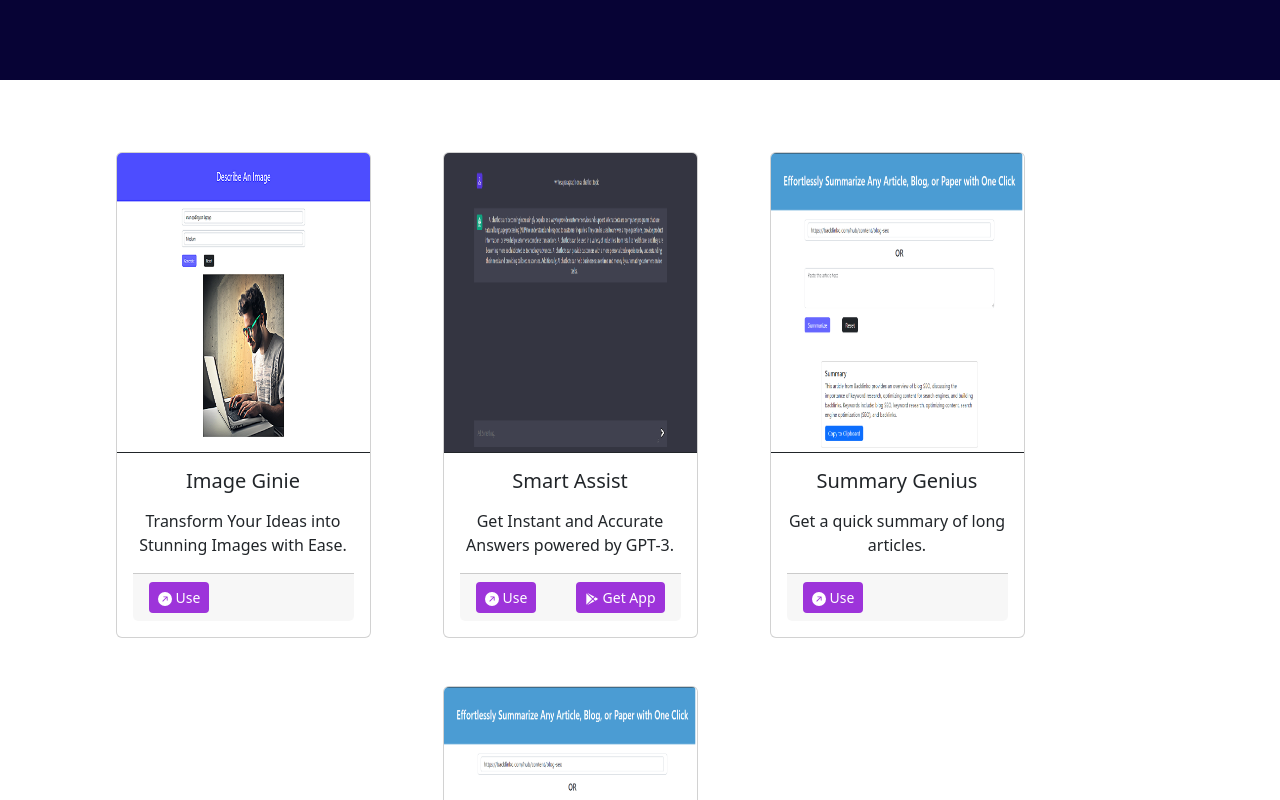
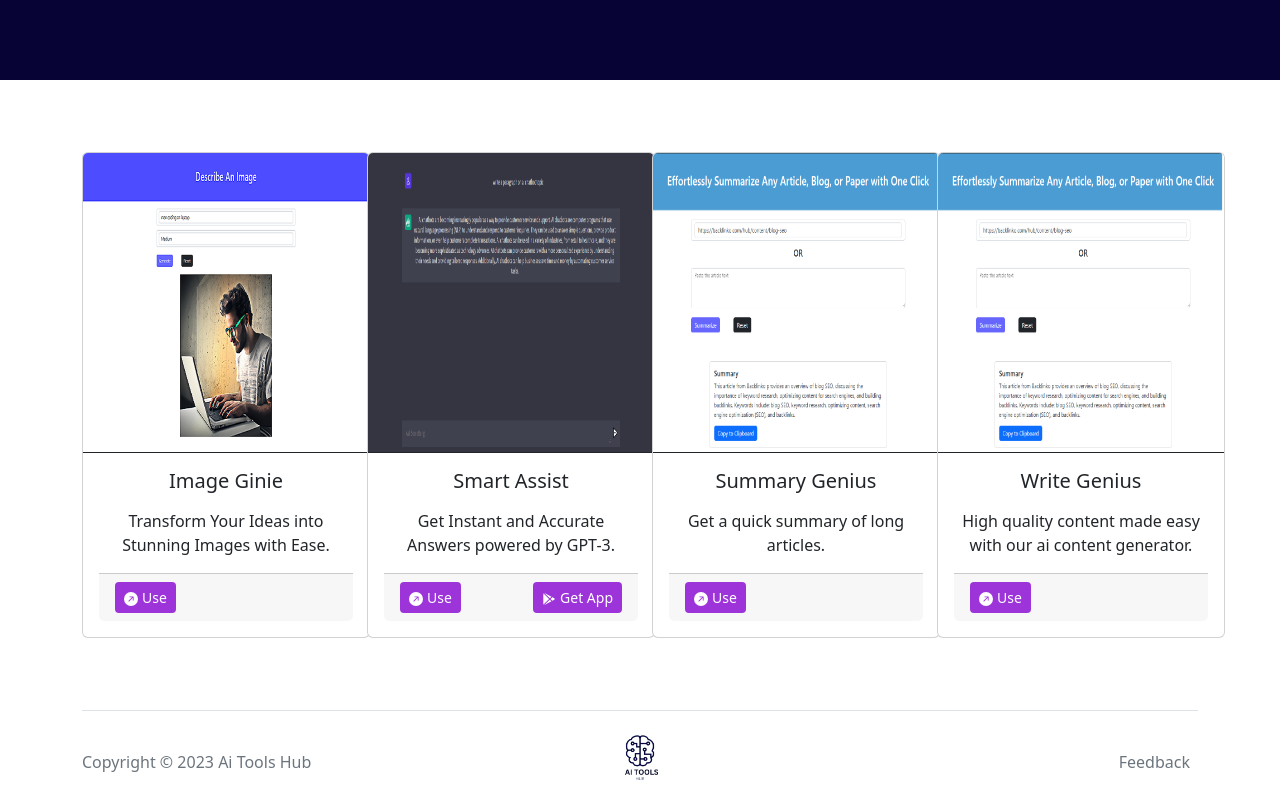
Before and after one commit to ubaid541/ai-tool-hub, a React (Vite) app: page / in a window 1280 px wide. Shown: the part 480-1280 px from the top of the page. Built offline with nearby package versions, Linux system fonts and the light colour scheme.

Commit message:
ui changes in app list

```diff
--- /dev/null
+++ b/index.css
@@ -0,0 +1,4 @@
+body{
+    margin: 0;
+    padding: 0;
+}
--- a/src/main.jsx
+++ b/src/main.jsx
@@ -2,7 +2,7 @@
 import ReactDOM from 'react-dom/client'
 import App from './App'
 import { AuthContextProvider } from './context/AuthContext'
-// import './index.css'
+import '../index.css'
 
 ReactDOM.createRoot(document.getElementById('root')).render(
   <AuthContextProvider>
--- a/src/pages/home/Home.jsx
+++ b/src/pages/home/Home.jsx
@@ -7,6 +7,7 @@
 import summarizer from "../../assets/images/app-img/summarizer.png"
 import "../../components/GlobalCss.css"
 import { Header } from '../../components';
+import { Link } from 'react-router-dom';
 
 
 const Home = () => {
@@ -44,41 +45,42 @@
       img:summarizer,
       // link:"https://summary-genius.netlify.app/"
       link:"app/writeGenius"
-    }
+    },
+
   ]
   return (
     <>
 
 <section id='app_list' className='my-5'>
-             <div className='row d-flex justify-content-center container'>
-          {
-            appData?.map((app,index)=>(
-              <div className='app card-group col-lg-3 col-md-4 col-12 text-center mx-4 my-4'>
-          <div key={appData?.id} className="card mx-auto" style={{width:"18rem"}}>
+  <div className='container'>
+    <div className='row justify-content-center'>
+      {appData?.map((app, index) => (
+        <div className='col-lg-3 col-md-4 col-12 text-center my-4' key={index}>
+          <div className="card mx-auto" style={{ width: "18rem" }}>
+            <img src={app?.img} className="card-img-top img-fluid border-bottom border-dark" alt="app image" style={{ height: "300px", width: "300px" }} />
 
-            <img src={app?.img} className="card-img-top img-fluid  border-bottom border-dark" alt="app image" style={{height:"300px",width:"300px"}}
-  />
-
-{/* apps list */}
             <div className="card-body">
               <h5 className="card-title mb-3">{app?.heading}</h5>
               <p className="card-text">{app?.desc}</p>
               <div className='card-footer d-flex justify-content-between'>
-   <a href={app.link} className="btn btn-sm me-2" >
-    <BsFillArrowUpRightCircleFill className='me-1'/>Use</a>
-    {app?.appLink &&(
-       <a href={app?.appLink} className="btn btn-sm" target="_blank"><IoLogoGooglePlaystore className="me-1"/>Get App</a>
-
-    )
-    }
+                <Link href={app.link} className="btn btn-sm me-2">
+                  <BsFillArrowUpRightCircleFill className='me-1' />Use
+                </Link>
+                {app?.appLink && (
+                  <a href={app?.appLink} className="btn btn-sm" target="_blank">
+                    <IoLogoGooglePlaystore className="me-1" />Get App
+                  </a>
+                )}
               </div>
             </div>
           </div>
         </div>
-            ))
-          }
+      ))}
+    </div>
   </div>
 </section>
+
+
 </>
   )
 }
```
Lines whose indentation alone changed are shown as unchanged.
